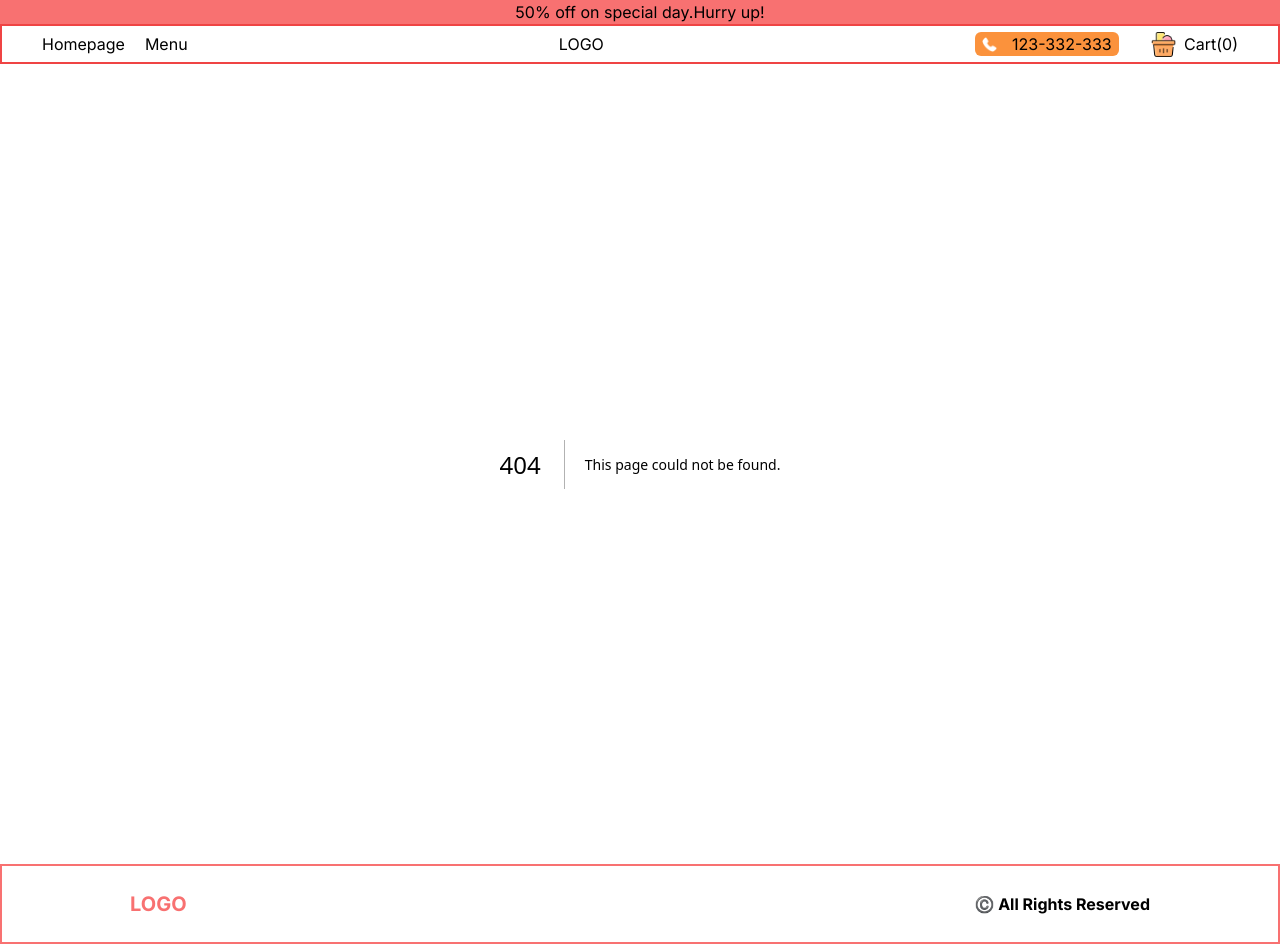
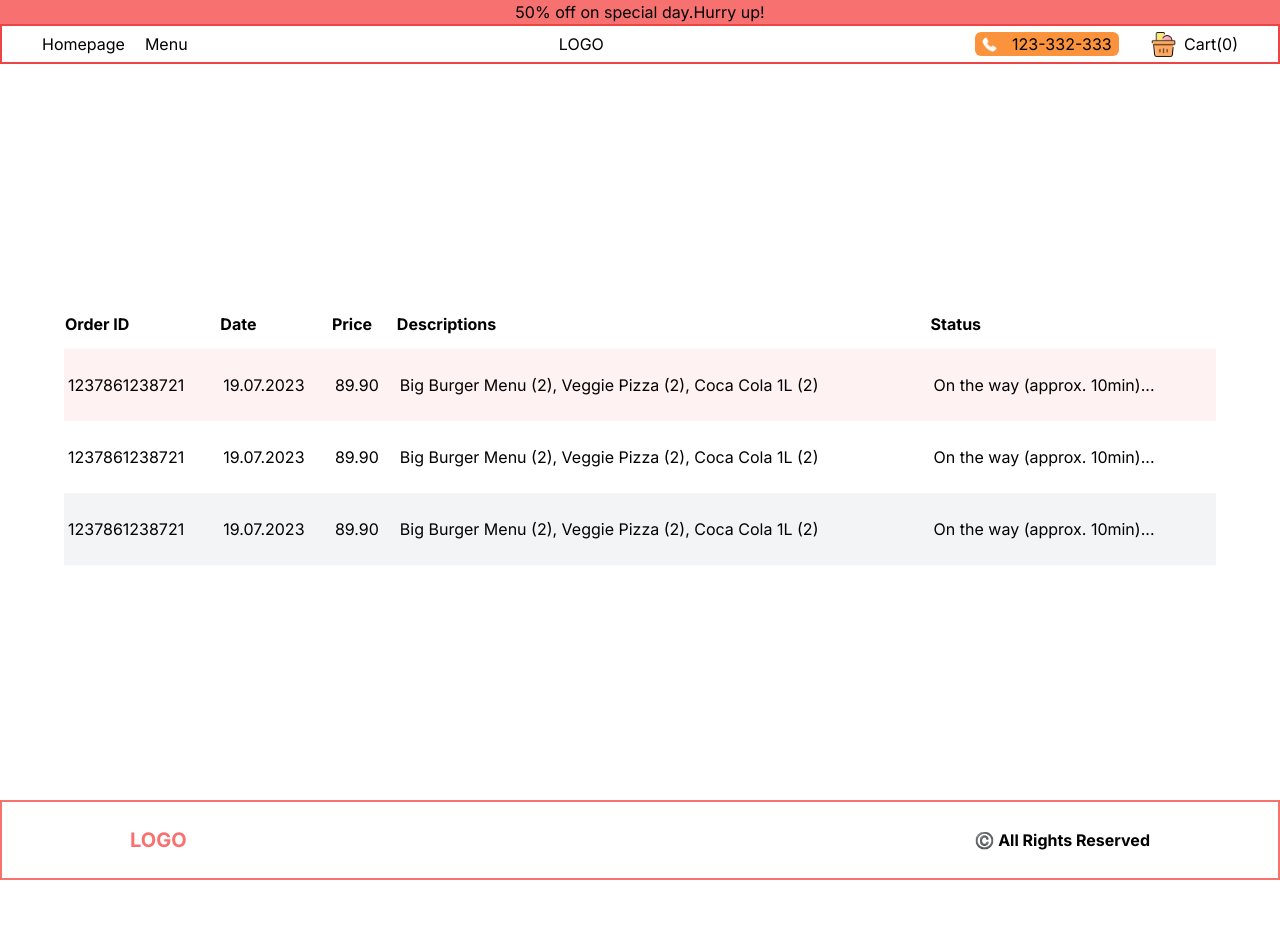
Before and after one commit to nitish2k03/restaurant, a Next.js app: page /order in a window 1280 px wide. Before the commit this address had no page. After the commit the page ends 880 px from the top, so only its background shows below. Built offline with nearby package versions, Linux system fonts and the light colour scheme.

Commit message:
Order Page done

```diff
--- /dev/null
+++ b/src/app/order/page.tsx
@@ -0,0 +1,49 @@
+import React from "react";
+const OrderPage = () => {
+  return (
+    <div className="flex items-center h-[calc(100vh-4rem)] justify-center">
+      <table className=" w-[90%] ">
+        <thead className="">
+          <tr className="text-left">
+            <th className="hidden md:block  my-3">Order ID</th>
+            <th className=" ">Date</th>
+            <th className=" ">Price</th>
+            <th className="hidden lg:block my-3">Descriptions</th>
+            <th className=" ">Status</th>
+          </tr>
+        </thead>
+
+        <tbody>
+          <tr className="text-sm md:text-base bg-red-50">
+            <td className="hidden md:block py-6 px-1">1237861238721</td>
+            <td className="py-6 px-1">19.07.2023</td>
+            <td className="py-6 px-1">89.90</td>
+            <td className="hidden lg:block py-6 px-1">
+              Big Burger Menu (2), Veggie Pizza (2), Coca Cola 1L (2)
+            </td>
+            <td className="py-6 px-1">On the way (approx. 10min)...</td>
+          </tr>
+          <tr className="text-sm md:text-base odd:bg-gray-100">
+            <td className="hidden md:block py-6 px-1">1237861238721</td>
+            <td className="py-6 px-1">19.07.2023</td>
+            <td className="py-6 px-1">89.90</td>
+            <td className="hidden lg:block py-6 px-1">
+              Big Burger Menu (2), Veggie Pizza (2), Coca Cola 1L (2)
+            </td>
+            <td className="py-6 px-1">On the way (approx. 10min)...</td>
+          </tr>
+          <tr className="text-sm md:text-base odd:bg-gray-100">
+            <td className="hidden md:block py-6 px-1">1237861238721</td>
+            <td className="py-6 px-1">19.07.2023</td>
+            <td className="py-6 px-1">89.90</td>
+            <td className="hidden lg:block py-6 px-1">
+              Big Burger Menu (2), Veggie Pizza (2), Coca Cola 1L (2)
+            </td>
+            <td className="py-6 px-1">On the way (approx. 10min)...</td>
+          </tr>
+        </tbody>
+      </table>
+    </div>
+  );
+};
+export default OrderPage;
```
